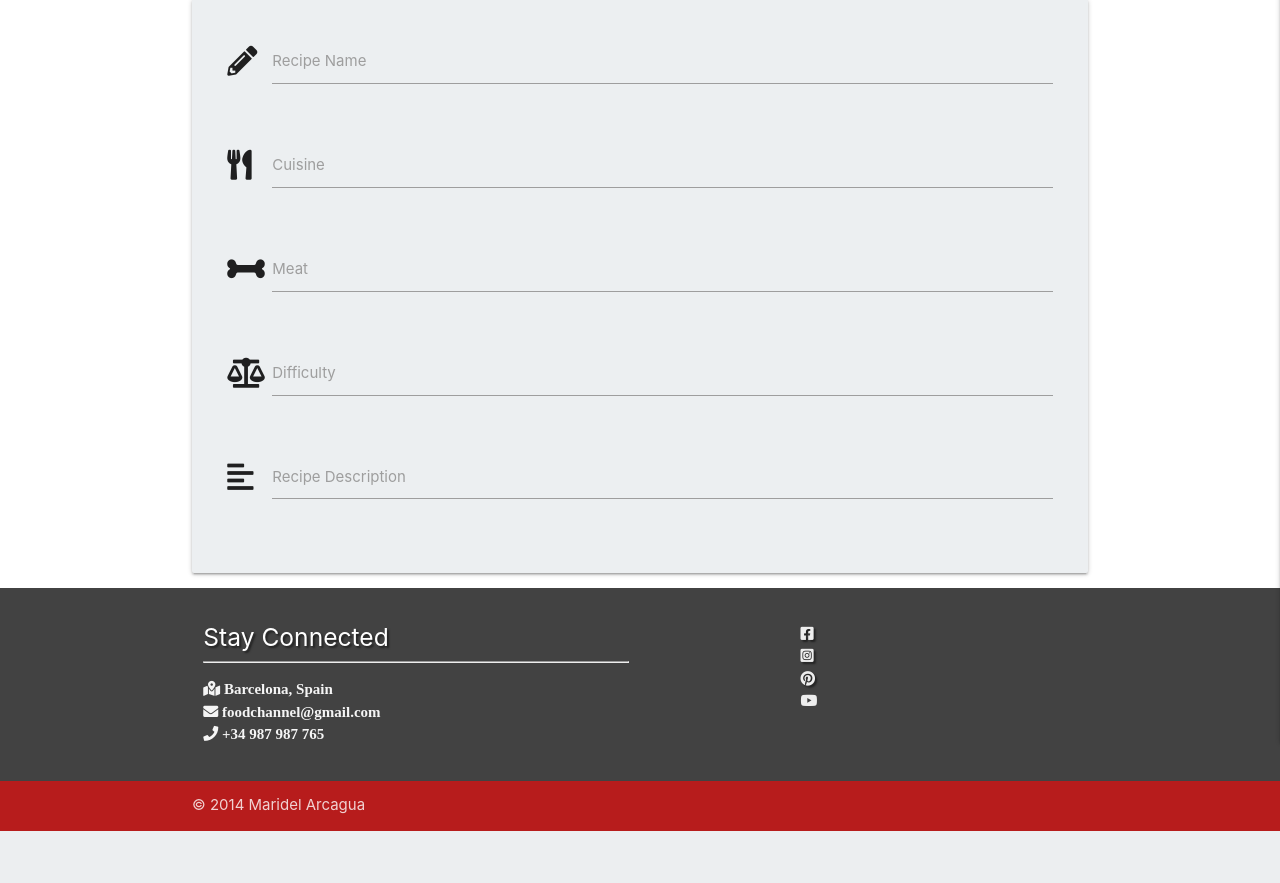
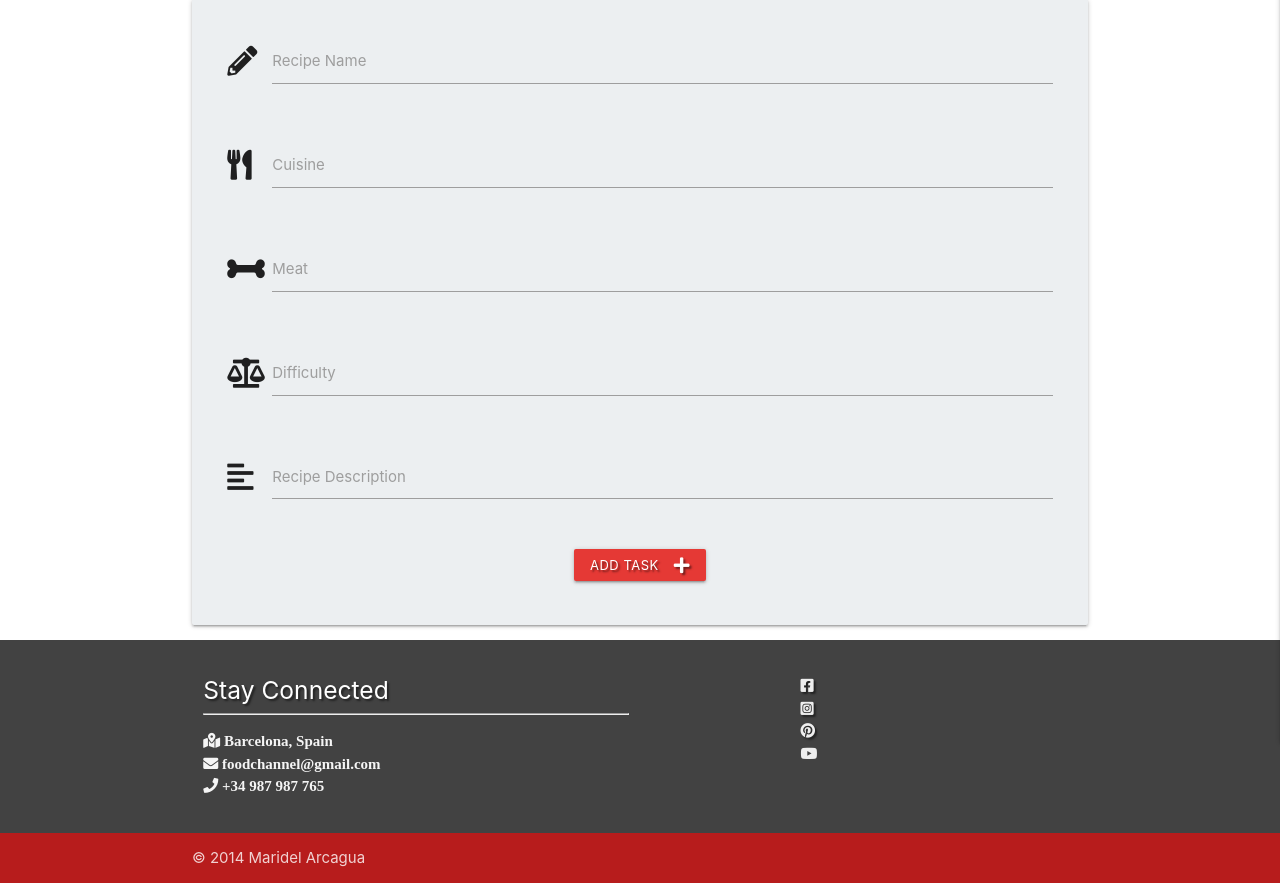
Before and after one commit to Code-Institute-Submissions/foodchannel101, a Python web app: template templates/add_recipes.html in a window 1280 px wide. Shown: the part 118-1001 px from the top of the page. Before the commit the page ends 949 px from the top, so only its background shows below. Run offline with Jinja, Linux system fonts and the light colour scheme; the template is opened without the code that fills it, so the values that code supplies are empty.

Commit message:
Add submit functionality to db

```diff
--- a/templates/add_recipes.html
+++ b/templates/add_recipes.html
@@ -4,7 +4,7 @@
 <h5 class="text-darken-4 center-align text-shadow">Add Recipe</h5>
 
 <div class="row card-panel blue-grey lighten-5">
-    <form class="col s12" method="POST" action="">
+    <form class="col s12" method="POST" action="{{ url_for('add_recipes') }}">
         <div class="row s1">
             <div class="input-field col s12">
                 <i class="fas fa-pencil-alt prefix"></i>
@@ -42,6 +42,13 @@
                 <label for="recipe_description">Recipe Description</label>
             </div>
         </div>
+        <div class="row">
+            <div class="col s12 center-align">
+                <button type="submit" class="btn-small red darken-1 text-shadow">
+                    Add Task <i class="fas fa-plus right"></i>
+                </button>
+            </div>
+        </div>
     </form>
 </div>
 
```
Also changed, not shown: app.py (+13 -2 lines).
